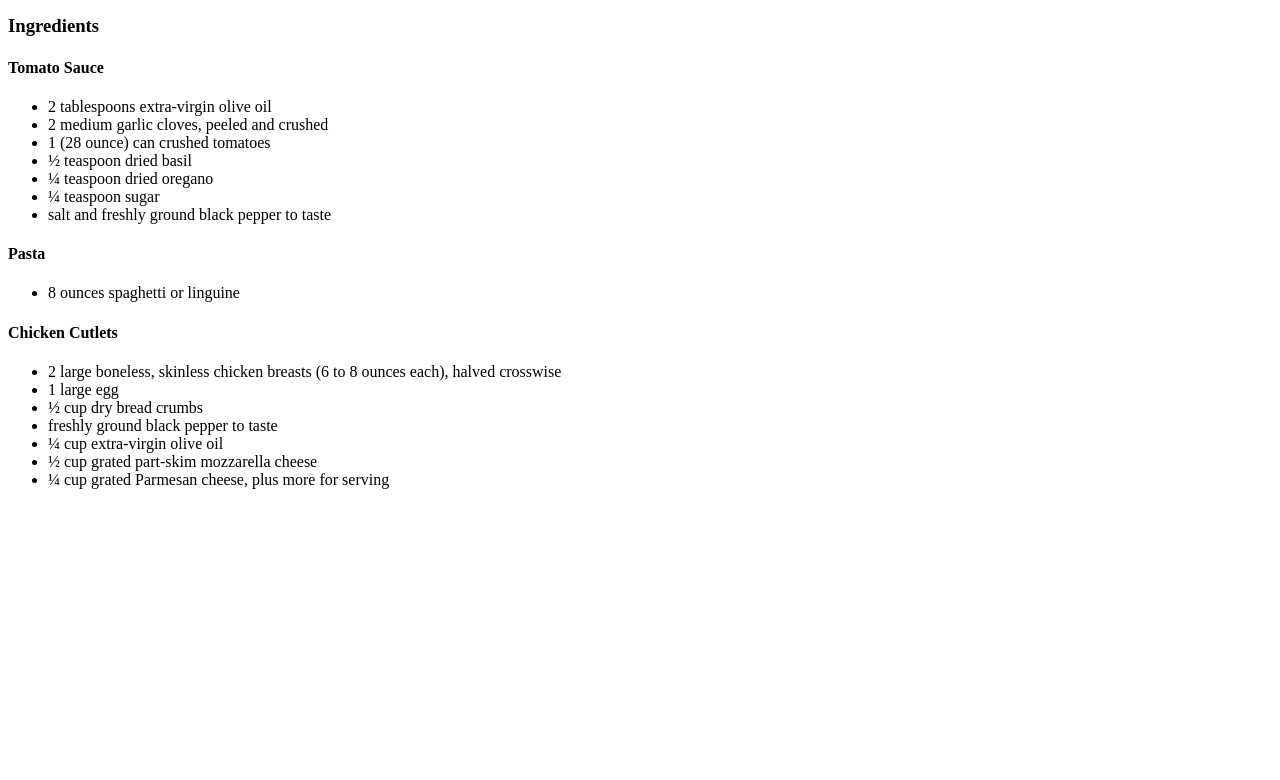
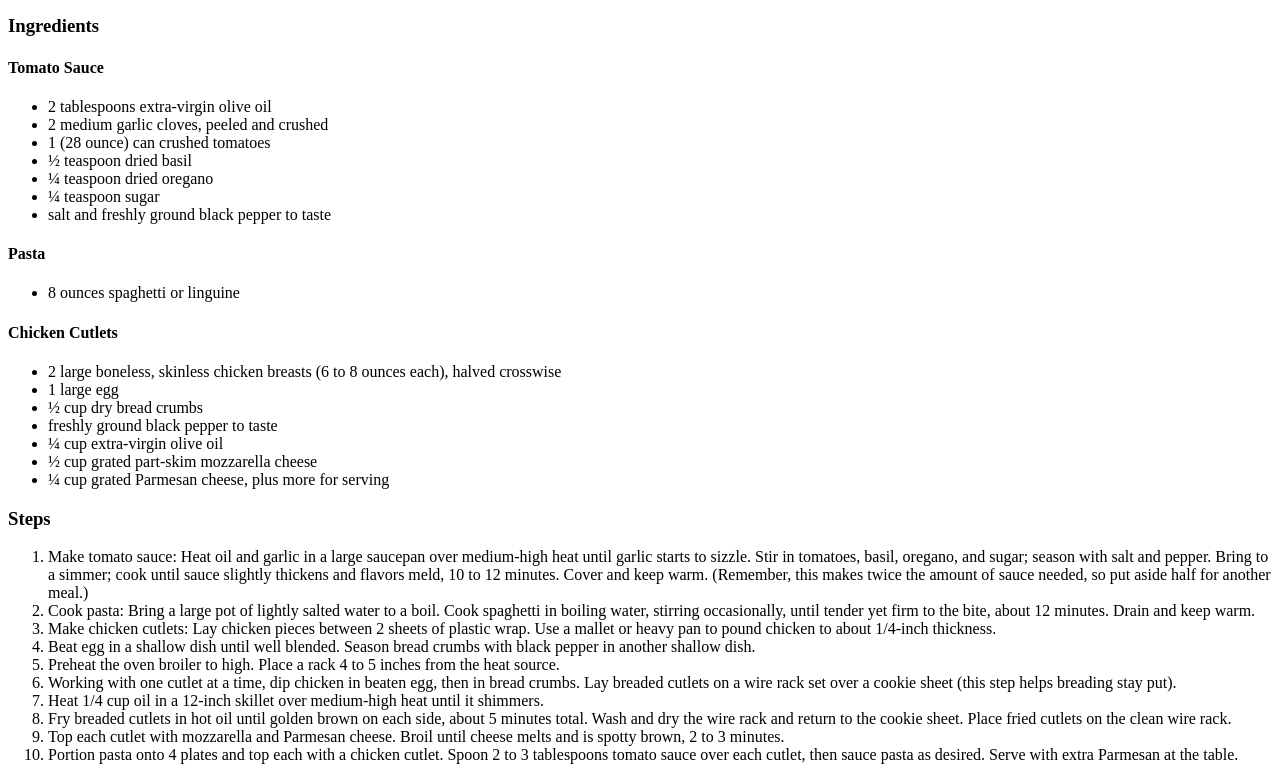
Before and after one commit to Pigg10180/odin-recipes, a plain HTML site: page recipes/chicken-parmesan.html in a window 1280 px wide. Shown: the part 508-1288 px from the top of the page. Before the commit the page ends 1013 px from the top, so only its background shows below. Drawn offline with Linux system fonts and the light colour scheme.

Commit message:
Add steps heading + list to new recipes

```diff
--- a/recipes/chicken-parmesan.html
+++ b/recipes/chicken-parmesan.html
@@ -35,5 +35,18 @@
             <li>½ cup grated part-skim mozzarella cheese</li>
             <li>¼ cup grated Parmesan cheese, plus more for serving</li>
         </ul>
+        <h3>Steps</h3>
+        <ol>
+            <li>Make tomato sauce: Heat oil and garlic in a large saucepan over medium-high heat until garlic starts to sizzle. Stir in tomatoes, basil, oregano, and sugar; season with salt and pepper. Bring to a simmer; cook until sauce slightly thickens and flavors meld, 10 to 12 minutes. Cover and keep warm. (Remember, this makes twice the amount of sauce needed, so put aside half for another meal.)</li>
+            <li>Cook pasta: Bring a large pot of lightly salted water to a boil. Cook spaghetti in boiling water, stirring occasionally, until tender yet firm to the bite, about 12 minutes. Drain and keep warm.</li>
+            <li>Make chicken cutlets: Lay chicken pieces between 2 sheets of plastic wrap. Use a mallet or heavy pan to pound chicken to about 1/4-inch thickness.</li>
+            <li>Beat egg in a shallow dish until well blended. Season bread crumbs with black pepper in another shallow dish.</li>
+            <li>Preheat the oven broiler to high. Place a rack 4 to 5 inches from the heat source.</li>
+            <li>Working with one cutlet at a time, dip chicken in beaten egg, then in bread crumbs. Lay breaded cutlets on a wire rack set over a cookie sheet (this step helps breading stay put).</li>
+            <li>Heat 1/4 cup oil in a 12-inch skillet over medium-high heat until it shimmers.</li>
+            <li>Fry breaded cutlets in hot oil until golden brown on each side, about 5 minutes total. Wash and dry the wire rack and return to the cookie sheet. Place fried cutlets on the clean wire rack.</li>
+            <li>Top each cutlet with mozzarella and Parmesan cheese. Broil until cheese melts and is spotty brown, 2 to 3 minutes.</li>
+            <li>Portion pasta onto 4 plates and top each with a chicken cutlet. Spoon 2 to 3 tablespoons tomato sauce over each cutlet, then sauce pasta as desired. Serve with extra Parmesan at the table.</li>
+        </ol>
     </body>
 </html>
```
Also changed, not shown: recipes/chicken-quesadillas.html (+11 -0 lines).
